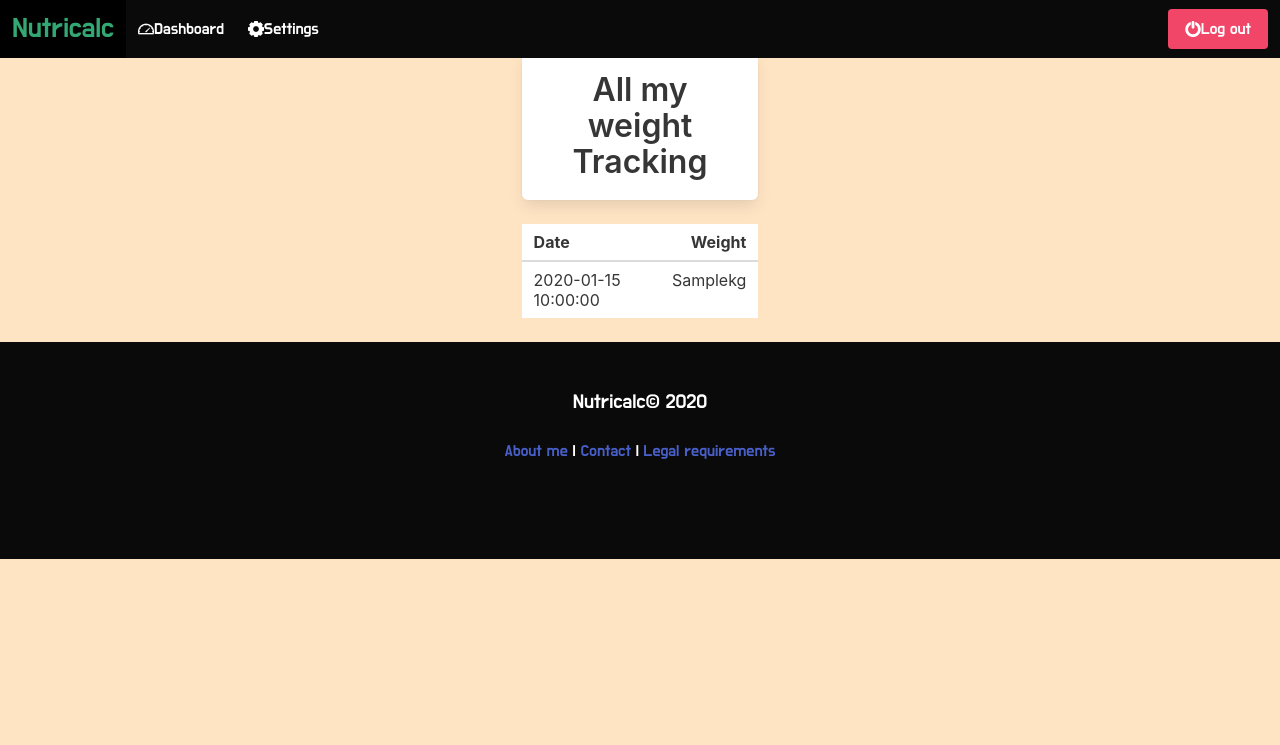
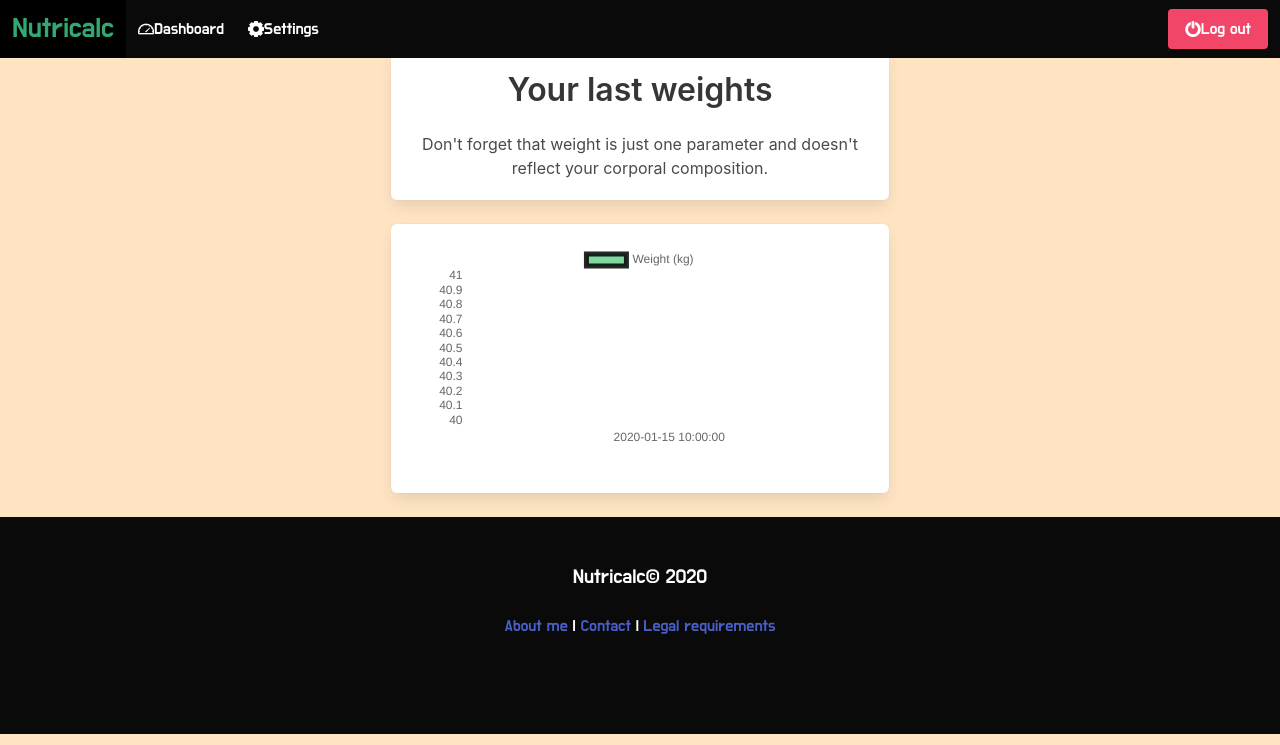
Before and after one commit to Klaymant/nutricalc, a PHP site: page /nutricalc/index.php/app/showweight in a window 1280 px wide. Shown: the top 745 px of the page. Run offline with PHP 8.4, Linux system fonts and the light colour scheme; the visitor is signed in with stand-in values (Sample User, id 1); tables that the repository leaves empty or names only in its code hold one stand-in row (values such as "Sample post"); some libraries are stand-ins or nearby versions; some web fonts are replaced.

Commit message:
Display of the 5 last weights on a bar chart when going to the weight tracking page.

```diff
--- a/Controller/UserController.php
+++ b/Controller/UserController.php
@@ -170,6 +170,8 @@ class UserController {
 
     public function showWeightTracking() {
         $weightTracking = $this->userRepo->makeWeightTracking($_SESSION['id']);
+        $amount = 5;
+        $weightTracking = array_slice($weightTracking, 0, $amount);
         require_once(PathView::WEIGHT_TRACKING . "/weightTrackingView.php");
     }
 }
--- a/View/training/addTrainingView.php
+++ b/View/training/addTrainingView.php
@@ -3,8 +3,6 @@
 	ob_start();
 	date_default_timezone_set('Europe/paris');
 	$today = date('yy-m-d');
-	require_once("Config/Path.php");
-	require_once("Utils/JsHelper.php");
 	use Config\Path;
 	use Config\PathView;
 	use Config\PathAsset;
--- a/View/weightTracking/weightTrackingView.php
+++ b/View/weightTracking/weightTrackingView.php
@@ -1,39 +1,36 @@
 <!-- DOCTYPE HTML -->
+<script src="https://cdn.jsdelivr.net/npm/chart.js@2.8.0"></script>
+
 <?php
 	ob_start();
 	date_default_timezone_set('Europe/paris');
 	$today = date('yy-m-d');
-	require_once("Config/Path.php");
 	use Config\PathView;
+	use Config\PathAsset;
+	use Utils\JsHelper;
 
-	function displayWeights($weightTracking) {
-		foreach($weightTracking as $weight) {
-			echo '<tr>'
-			. '<td>' . $weight['wt_date'] . '</td>'
-			. '<td class="has-text-right">' . '<span class="value">' . $weight['wt_weight'] . '</span>kg</td>'
-			. '</tr>';
-		}
-	}
+	$jsHelper = new JsHelper();
 ?>
 
+<script type="text/javascript">
+	var weightTracking = <?php $jsHelper->jsEncode($weightTracking) ?>;
+	weightTracking = weightTracking.reverse();
+</script>
+
 <div class="columns is-centered">
-	<div class="column is-one-fifth">
+	<div class="column is-two-fifths">
 		<div class="box has-text-centered">
-			<h1 class="title">All my weight Tracking</h1>
+			<h1 class="title">Your last weights</h1>
+			<p>Don't forget that weight is just one parameter and doesn't reflect your corporal composition.</p>
 		</div>
-		<table class="table is-fullwidth">
-			<thead>
-				<tr>
-					<th>Date</th>
-					<th class="has-text-right">Weight</th>
-				</tr>
-			</thead>
-			<tbody>
-				<?php displayWeights($weightTracking); ?>
-			</tbody>
-		</table>
+
+		<div class="box">
+			<canvas id="myChart"></canvas>
+		</div>
 	</div>
 </div>
+
+<script type="text/javascript" src="<?= PathAsset::JS ?>/weightChart.js"></script>
 
 <?php
 	$content = ob_get_clean();
--- a/index.php
+++ b/index.php
@@ -5,6 +5,7 @@
     require_once('Utils/Routeur.php');
     require_once('Utils/UriParser.php');
     require_once('Config/Path.php');
+    require_once('Utils/JsHelper.php');
 	use Utils\Routeur;
 	use Utils\UriParser;
 
```
Also changed, not shown: Public/Assets/js/weightChart.js (added).
